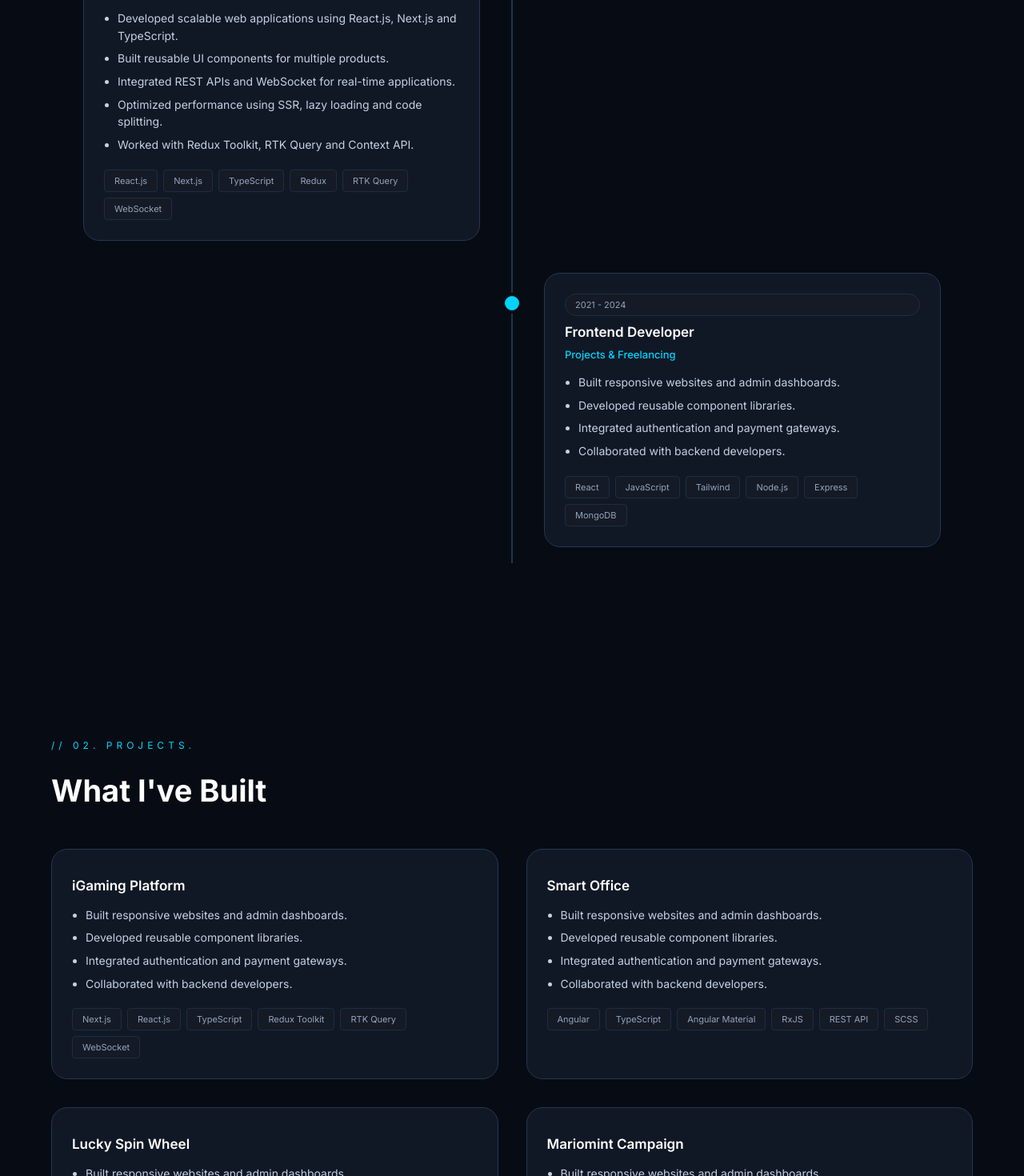
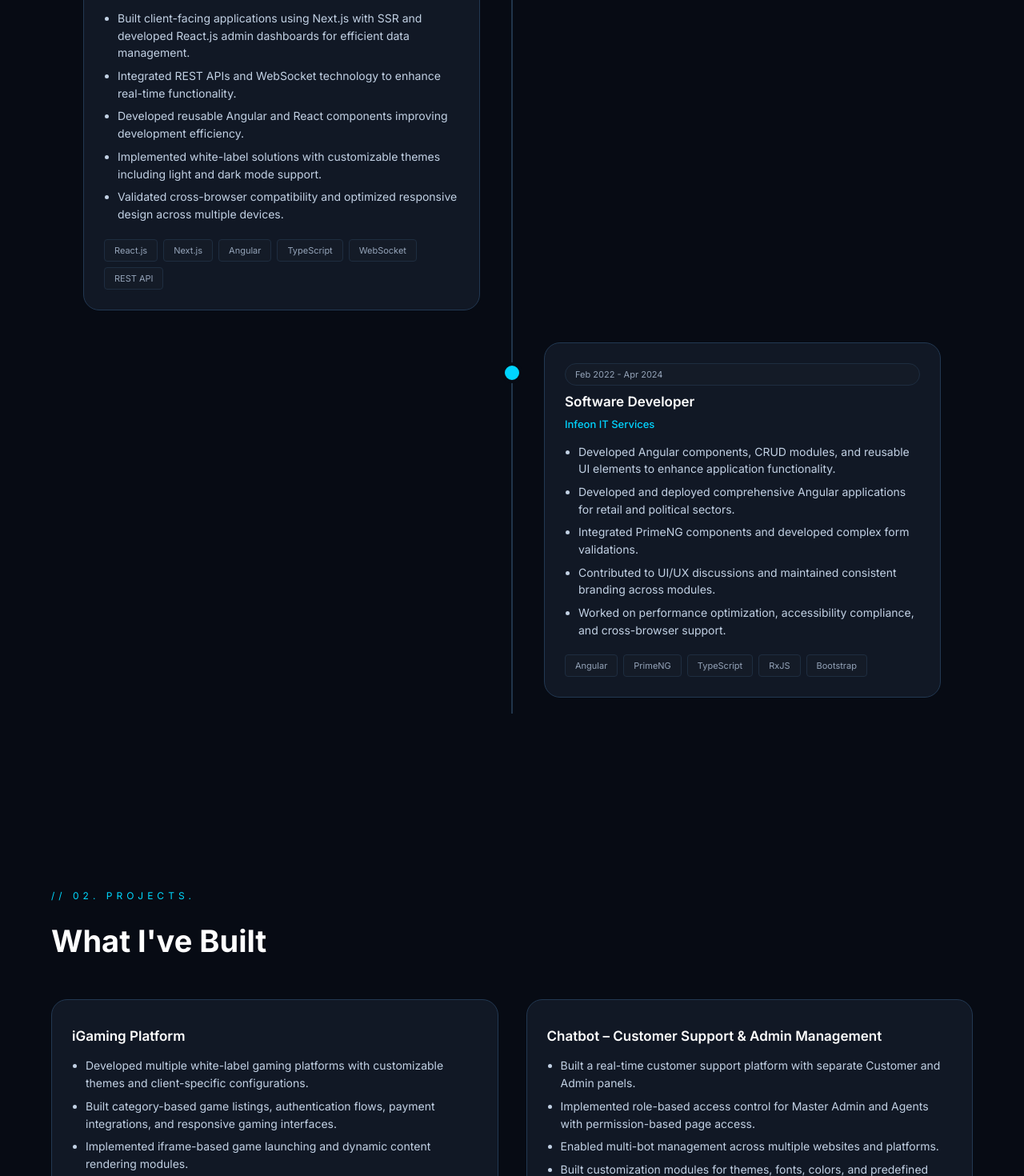
Before and after one commit to Aniket281997/aniket-portfolio, a Next.js app: page / in a window 1280 px wide. Shown: the part 1820-3290 px from the top of the page at 80% size. Built offline with nearby package versions, Linux system fonts and the light colour scheme.

Commit message:
change data

```diff
--- a/components/About.tsx
+++ b/components/About.tsx
@@ -36,13 +36,13 @@ export default function About() {
 
           <div className="hero-description">
             <p>
-              I'm a <strong>Frontend Developer</strong> with <strong>4+ years</strong>
-              of experience building scalable single-page applications using
-              <span className="highlight"> Angular, React.js and Next.js</span>.
-              I've delivered real-time platforms, admin dashboards,
-              white-label products and CRM tools for gaming, retail and
-              enterprise clients.
-            </p>
+  I'm a <strong>Frontend Developer</strong> with <strong>4+ years</strong>
+  of experience building scalable single-page applications using
+  <span className="highlight"> Angular, React.js and Next.js</span>.
+  I've delivered real-time platforms, admin dashboards, white-label
+  gaming products, and CRM automation tools for iGaming, retail and
+  political sector clients.
+</p>
 
             <p>
               I enjoy building reusable components, writing clean code,
--- a/components/Contact.tsx
+++ b/components/Contact.tsx
@@ -20,11 +20,10 @@ export default function Contact() {
         <div className="container" style={{ textAlign: 'center' }}>
           {/* Description */}
 
-          <p className="hero-description">
-            I'm currently available for full-time opportunities,
-            freelance projects, and exciting collaborations.
-            Feel free to reach out anytime.
-          </p>
+        <p className="hero-description">
+  I'm currently available for full-time opportunities
+  and exciting collaborations. Feel free to reach out anytime.
+</p>
 
           {/* Buttons */}
           <a
@@ -38,7 +37,7 @@ export default function Contact() {
           <div className="hero-buttons">
 
             <a
-              href="https://linkedin.com"
+              href="https://www.linkedin.com/in/aniket-sadaphale-177b5a186/"
               target="_blank"
               className="hero-btn"
             >
--- a/components/Experience.tsx
+++ b/components/Experience.tsx
@@ -9,40 +9,27 @@ const experiences = [
     title: "Frontend Developer",
     company: "Autotroph Infotech",
     points: [
-      "Developed scalable web applications using React.js, Next.js and TypeScript.",
-      "Built reusable UI components for multiple products.",
-      "Integrated REST APIs and WebSocket for real-time applications.",
-      "Optimized performance using SSR, lazy loading and code splitting.",
-      "Worked with Redux Toolkit, RTK Query and Context API."
+      "Built client-facing applications using Next.js with SSR and developed React.js admin dashboards for efficient data management.",
+      "Integrated REST APIs and WebSocket technology to enhance real-time functionality.",
+      "Developed reusable Angular and React components improving development efficiency.",
+      "Implemented white-label solutions with customizable themes including light and dark mode support.",
+      "Validated cross-browser compatibility and optimized responsive design across multiple devices."
     ],
-    skills: [
-      "React.js",
-      "Next.js",
-      "TypeScript",
-      "Redux",
-      "RTK Query",
-      "WebSocket"
-    ]
+    skills: ["React.js", "Next.js", "Angular", "TypeScript", "WebSocket", "REST API"]
   },
   {
     side: "right",
-    duration: "2021 - 2024",
-    title: "Frontend Developer",
-    company: "Projects & Freelancing",
+    duration: "Feb 2022 - Apr 2024",
+    title: "Software Developer",
+    company: "Infeon IT Services",
     points: [
-      "Built responsive websites and admin dashboards.",
-      "Developed reusable component libraries.",
-      "Integrated authentication and payment gateways.",
-      "Collaborated with backend developers."
+      "Developed Angular components, CRUD modules, and reusable UI elements to enhance application functionality.",
+      "Developed and deployed comprehensive Angular applications for retail and political sectors.",
+      "Integrated PrimeNG components and developed complex form validations.",
+      "Contributed to UI/UX discussions and maintained consistent branding across modules.",
+      "Worked on performance optimization, accessibility compliance, and cross-browser support."
     ],
-    skills: [
-      "React",
-      "JavaScript",
-      "Tailwind",
-      "Node.js",
-      "Express",
-      "MongoDB"
-    ]
+    skills: ["Angular", "PrimeNG", "TypeScript", "RxJS", "Bootstrap"]
   }
 ];
 
--- a/components/Hero.tsx
+++ b/components/Hero.tsx
@@ -64,7 +64,7 @@ export default function Hero() {
         <div className="hero-buttons">
 
           <a
-            href="https://linkedin.com"
+            href="https://www.linkedin.com/in/aniket-sadaphale-177b5a186/"
             target="_blank"
             className="hero-btn"
           >
--- a/components/Projects.tsx
+++ b/components/Projects.tsx
@@ -6,67 +6,43 @@ const projects = [
   {
     title: "iGaming Platform",
     description: [
-      "Built responsive websites and admin dashboards.",
-      "Developed reusable component libraries.",
-      "Integrated authentication and payment gateways.",
-      "Collaborated with backend developers."
-    ], tech: [
-      "Next.js",
-      "React.js",
-      "TypeScript",
-      "Redux Toolkit",
-      "RTK Query",
-      "WebSocket",
+      "Developed multiple white-label gaming platforms with customizable themes and client-specific configurations.",
+      "Built category-based game listings, authentication flows, payment integrations, and responsive gaming interfaces.",
+      "Implemented iframe-based game launching and dynamic content rendering modules.",
+      "Integrated real-time functionality for user interactions and live updates.",
+      "Built configurable theming system supporting light/dark mode and per-client branding.",
     ],
+    tech: ["Next.js", "React.js", "TypeScript", "Redux Toolkit", "WebSocket", "REST API"],
   },
   {
-    title: "Smart Office",
+    title: "Chatbot – Customer Support & Admin Management",
     description: [
-      "Built responsive websites and admin dashboards.",
-      "Developed reusable component libraries.",
-      "Integrated authentication and payment gateways.",
-      "Collaborated with backend developers."
-    ], tech: [
-      "Angular",
-      "TypeScript",
-      "Angular Material",
-      "RxJS",
-      "REST API",
-      "SCSS",
+      "Built a real-time customer support platform with separate Customer and Admin panels.",
+      "Implemented role-based access control for Master Admin and Agents with permission-based page access.",
+      "Enabled multi-bot management across multiple websites and platforms.",
+      "Built customization modules for themes, fonts, colors, and predefined messages.",
     ],
+    tech: ["React.js", "Redux Toolkit", "WebSocket", "REST API", "RTK Query"],
   },
   {
-    title: "Lucky Spin Wheel",
+    title: "Mariomint - CRM (B2B)",
     description: [
-      "Built responsive websites and admin dashboards.",
-      "Developed reusable component libraries.",
-      "Integrated authentication and payment gateways.",
-      "Collaborated with backend developers."
-    ], tech: [
-      "React.js",
-      "TypeScript",
-      "Redux Toolkit",
-      "Konva.js",
-      "RTK Query",
-      "REST API",
+      "Developed campaign automation modules for customer acquisition and engagement workflows.",
+      "Built bulk customer import and categorization based on deposits and registration status.",
+      "Implemented automated Email, SMS, and WhatsApp messaging workflows.",
+      "Built hierarchy-based automation triggers for multi-level customer journeys.",
     ],
+    tech: ["Next.js", "React.js", "TypeScript", "Redux", "Tailwind CSS", "REST API"],
   },
   {
-    title: "Mariomint Campaign",
+    title: "Smart Office – Office Management Platform",
     description: [
-      "Built responsive websites and admin dashboards.",
-      "Developed reusable component libraries.",
-      "Integrated authentication and payment gateways.",
-      "Collaborated with backend developers."
+      "Developed an Angular-based web application for politicians to manage meetings, visits, and events.",
+      "Implemented event scheduling, record tracking, and dashboard modules.",
+      "Built responsive UI using Angular Material for accessibility across devices.",
+      "Optimized performance using lazy loading and reusable component architecture.",
     ],
-    tech: [
-      "Next.js",
-      "React.js",
-      "TypeScript",
-      "Redux",
-      "Tailwind CSS",
-      "REST API",
-    ],
+    tech: ["Angular", "TypeScript", "Angular Material", "RxJS", "REST API"],
   },
 ];
 
--- a/components/Skills.tsx
+++ b/components/Skills.tsx
@@ -5,55 +5,23 @@ import HeaderSection from "./ui/Header";
 const skills = [
   {
     title: "Frontend",
-    items: [
-      "React.js",
-      "Next.js",
-      "Angular",
-      "TypeScript",
-      "JavaScript",
-      "HTML5",
-      "CSS3",
-      "SCSS",
-      "Tailwind CSS",
-      "Bootstrap",
-    ],
+    items: ["Angular", "React.js", "Next.js", "JavaScript", "TypeScript", "HTML5"],
+  },
+  {
+    title: "UI Frameworks",
+    items: ["Angular Material", "PrimeNG", "Bootstrap"],
   },
   {
     title: "State Management",
-    items: [
-      "Redux Toolkit",
-      "RTK Query",
-      "Context API",
-      "RxJS",
-      "React Hooks",
-      "NgRx",
-    ],
+    items: ["NgRx", "Redux Toolkit", "RxJS"],
   },
   {
-    title: "Backend & APIs",
-    items: [
-      "Node.js",
-      "Express.js",
-      "REST API",
-      "WebSocket",
-      "JWT",
-      "Firebase",
-    ],
+    title: "Concepts & Architecture",
+    items: ["REST APIs", "WebSocket", "Lazy Loading", "Axios", "Responsive Design", "Cross-Browser Compatibility"],
   },
   {
-    title: "Tools & Others",
-    items: [
-      "Git",
-      "GitHub",
-      "VS Code",
-      "Vercel",
-      "Postman",
-      "Figma",
-      "Jira",
-      "Webpack",
-      "npm",
-      "Yarn",
-    ],
+    title: "Tools & Version Control",
+    items: ["Git", "Bitbucket", "VS Code", "Postman"],
   },
 ];
 
```
